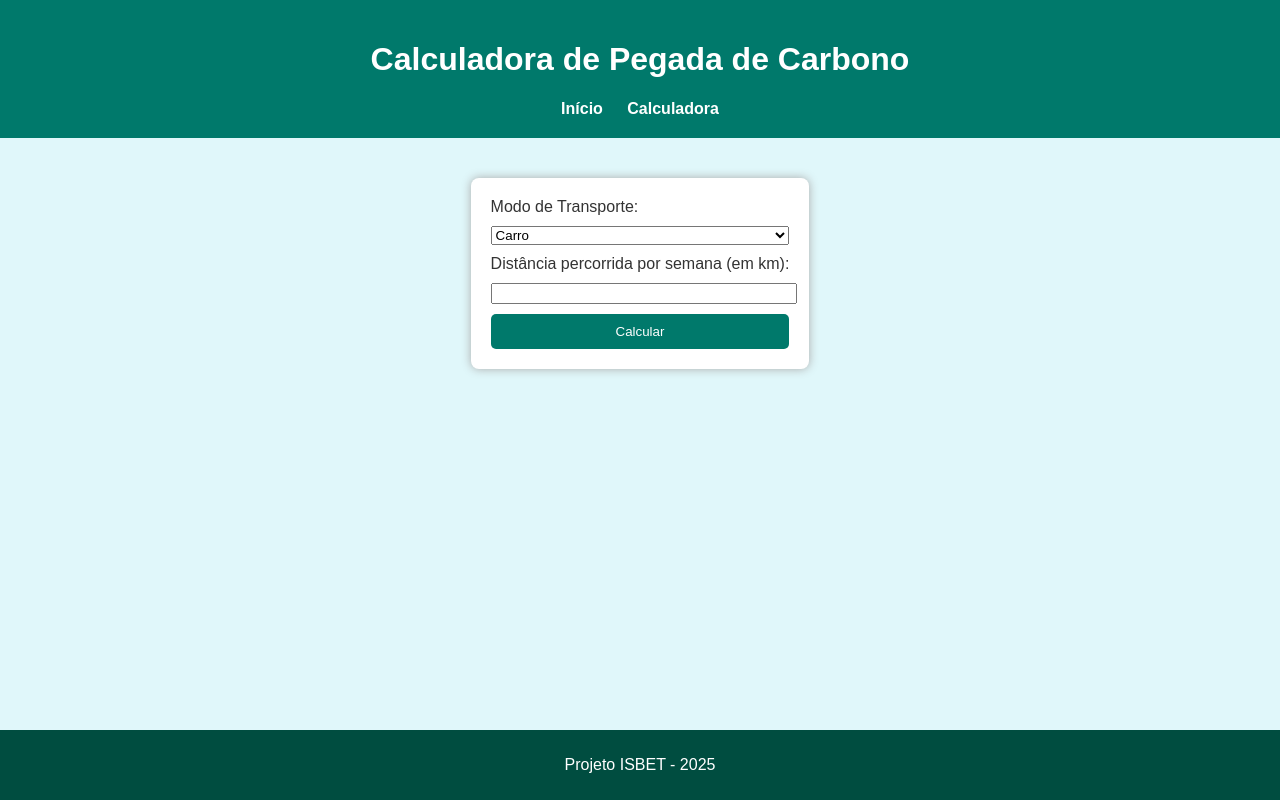
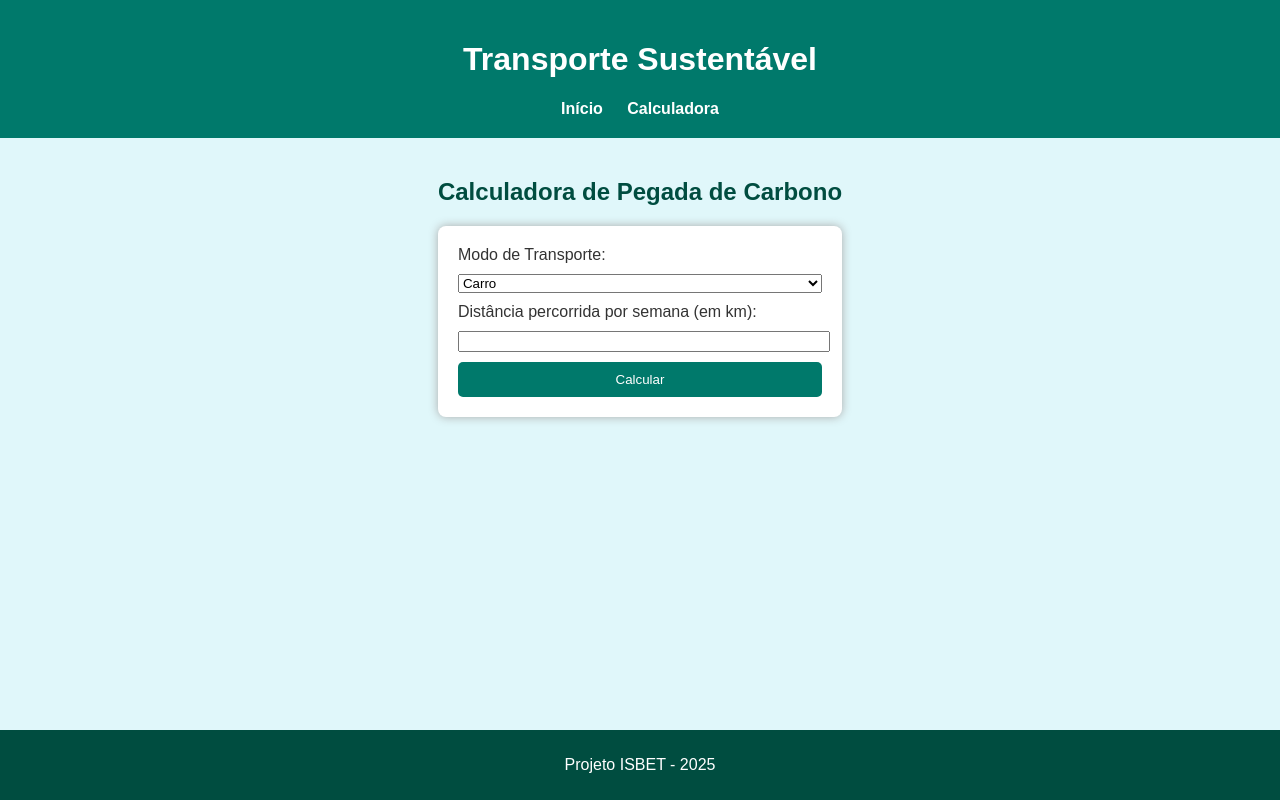
Before and after one commit to lucasdslopes/isbet_projeto, a plain HTML site: page calculadora.html in a window 1280 px wide. Drawn offline with Linux system fonts and the light colour scheme.

Commit message:
atualização

```diff
--- a/calculadora.html
+++ b/calculadora.html
@@ -7,7 +7,7 @@
 </head>
 <body class="calculadora">
   <header>
-    <h1>Calculadora de Pegada de Carbono</h1>
+    <h1>Transporte Sustentável</h1>
     <nav>
       <a href="index.html">Início</a>
       <a href="calculadora.html">Calculadora</a>
@@ -15,6 +15,7 @@
   </header>
 
   <main>
+    <h2 class="titulo-calculadora">Calculadora de Pegada de Carbono</h2>
     <form id="carbon-form">
       <label for="transporte">Modo de Transporte:</label>
       <select id="transporte">
--- a/style.css
+++ b/style.css
@@ -114,3 +114,10 @@ body.calculadora {
 body.calculadora main {
   flex: 1;
 }
+
+.titulo-calculadora {
+  text-align: center;
+  font-size: 24px;
+  color: #004d40;
+  margin-bottom: 10px;
+}
```
Also changed, not shown: index.html (+1 -1 lines).
